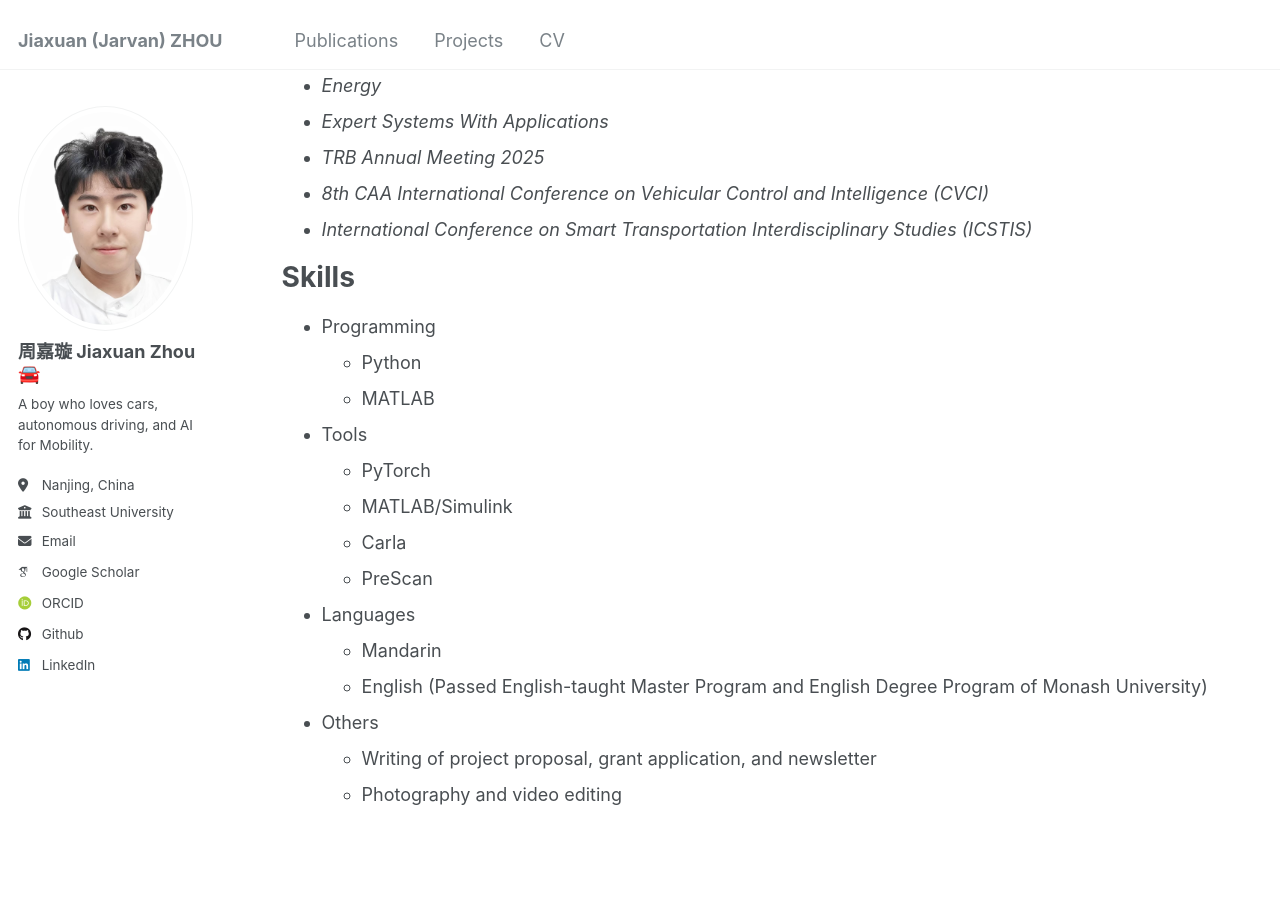
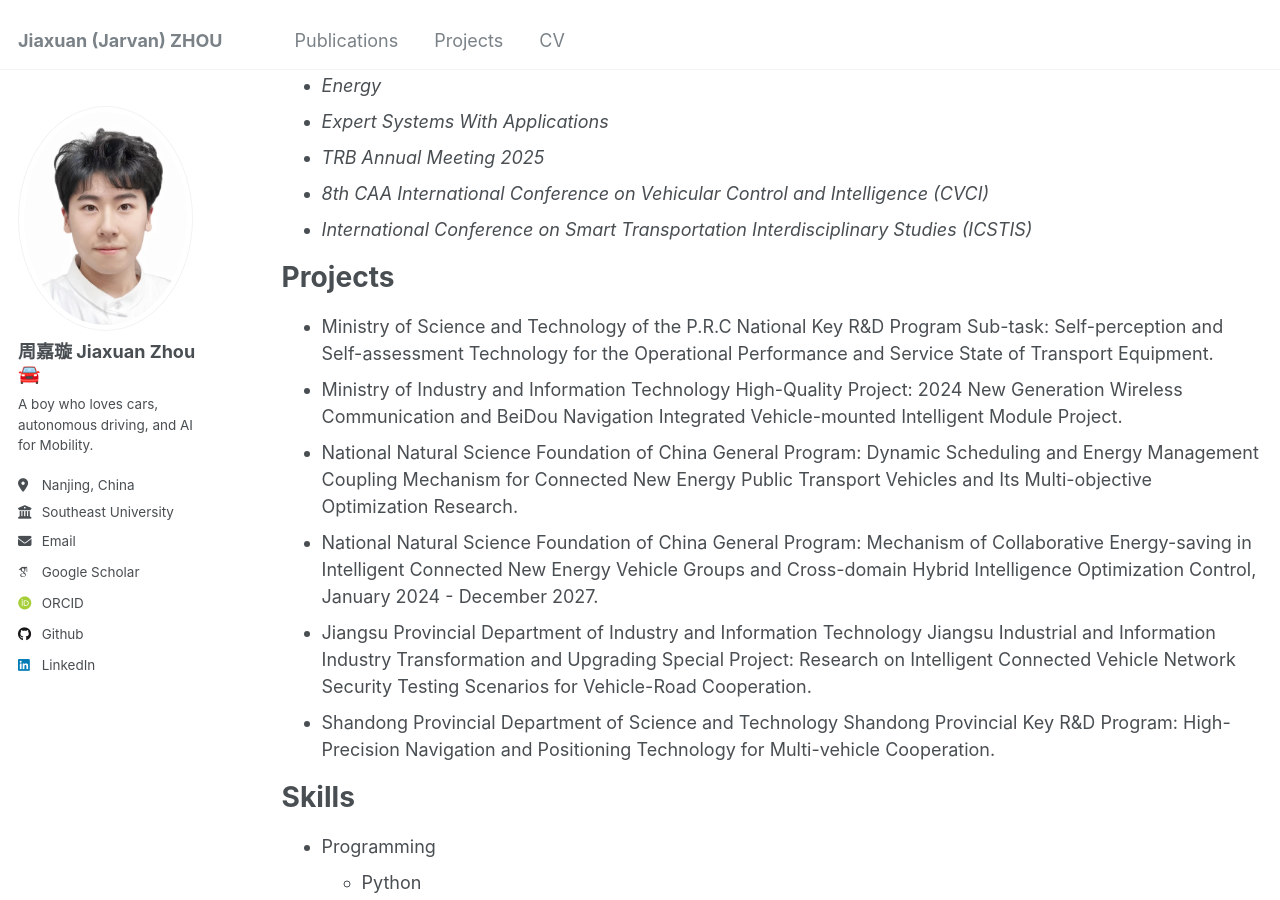
Before and after one commit to jarvanzhouz/jarvanzhouz.github.io, a Jekyll site: the page built from _pages/cv.md, in a window 1280 px wide and 900 px high, scrolled down 1066 px. Built offline with Jekyll 4.4.1, drawn with Linux system fonts in a browser that asks for light colours; some web fonts are replaced.

Commit message:
Update cv.md

```diff
--- a/_pages/cv.md
+++ b/_pages/cv.md
@@ -48,6 +48,14 @@ Reviewers
 * *8th CAA International Conference on Vehicular Control and Intelligence (CVCI)*
 * *International Conference on Smart Transportation Interdisciplinary Studies (ICSTIS)*
 
+Projects
+======
+* Ministry of Science and Technology of the P.R.C National Key R&D Program Sub-task: Self-perception and Self-assessment Technology for the Operational Performance and Service State of Transport Equipment.
+* Ministry of Industry and Information Technology High-Quality Project: 2024 New Generation Wireless Communication and BeiDou Navigation Integrated Vehicle-mounted Intelligent Module Project.
+* National Natural Science Foundation of China General Program: Dynamic Scheduling and Energy Management Coupling Mechanism for Connected New Energy Public Transport Vehicles and Its Multi-objective Optimization Research.
+* National Natural Science Foundation of China General Program: Mechanism of Collaborative Energy-saving in Intelligent Connected New Energy Vehicle Groups and Cross-domain Hybrid Intelligence Optimization Control, January 2024 - December 2027.
+* Jiangsu Provincial Department of Industry and Information Technology Jiangsu Industrial and Information Industry Transformation and Upgrading Special Project: Research on Intelligent Connected Vehicle Network Security Testing Scenarios for Vehicle-Road Cooperation.
+* Shandong Provincial Department of Science and Technology Shandong Provincial Key R&D Program: High-Precision Navigation and Positioning Technology for Multi-vehicle Cooperation.
 
 Skills
 ======
```
